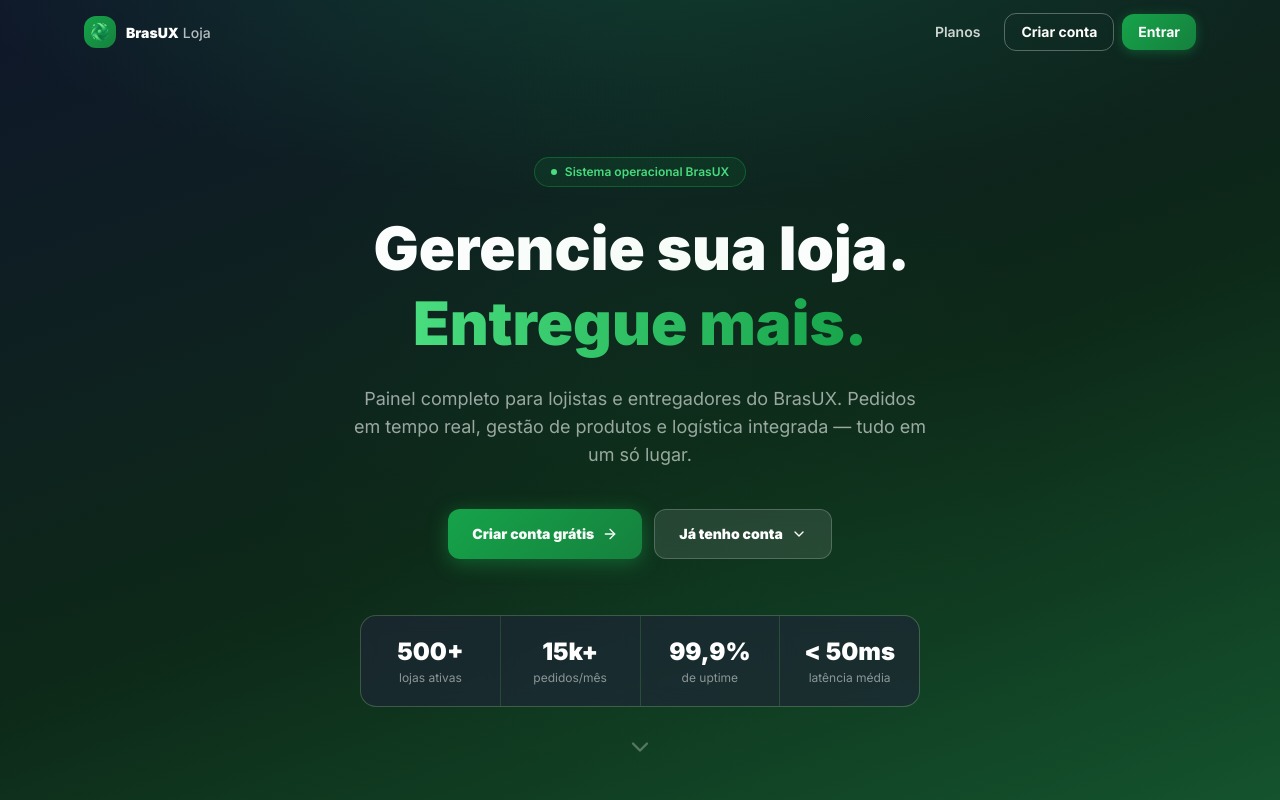
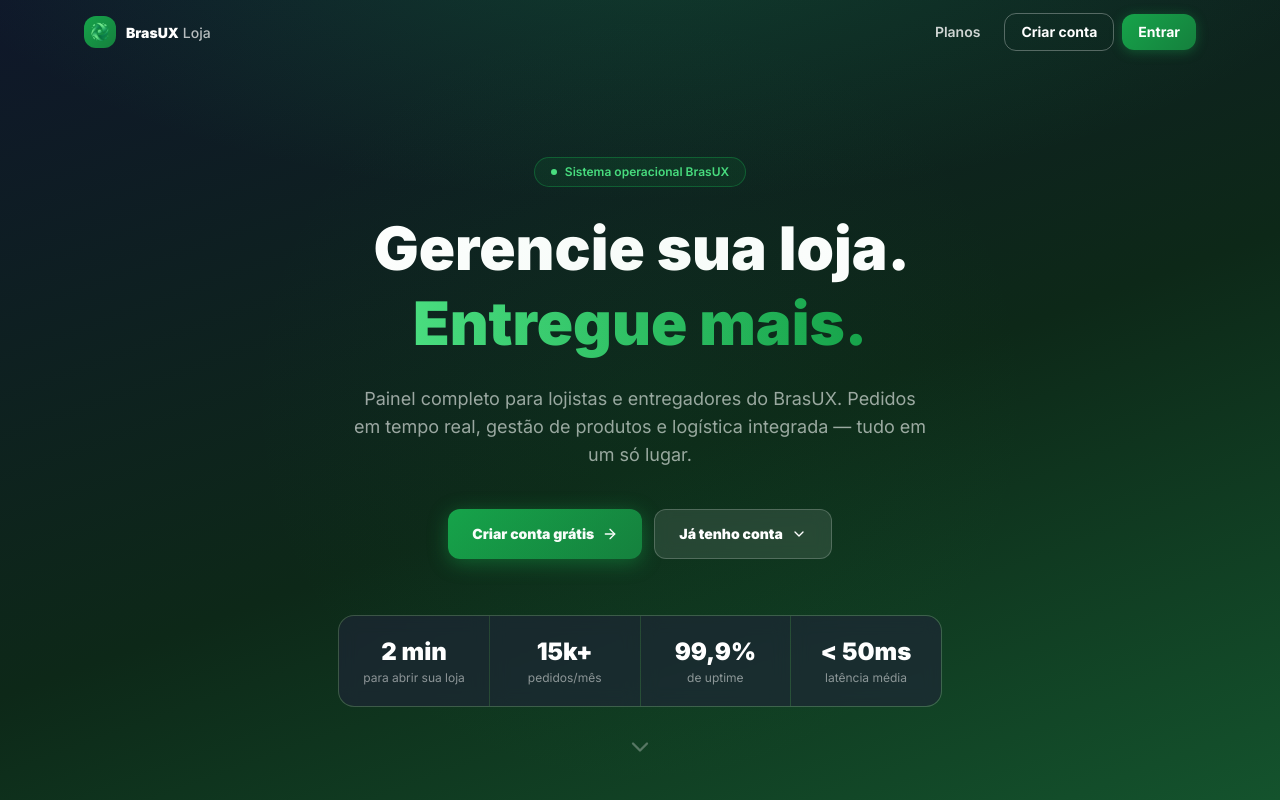
Before and after one commit to Neimerk/gizapp-vendedor, a React (Vite) app: page /login in a window 1280 px wide. Shown: the top 800 px of the page. Built offline with nearby package versions, Linux system fonts and the light colour scheme; no server answers.

Commit message:
fix: substitui stat de lojas ativas por tempo de abertura (2 min)
Co-Authored-By: Claude Sonnet 4.6 <noreply@anthropic.com>

```diff
--- a/src/pages/LoginPage.tsx
+++ b/src/pages/LoginPage.tsx
@@ -86,7 +86,7 @@ const PLANS_PREVIEW = [
 ];
 
 const STATS = [
-  { value: "500+", label: "lojas ativas" },
+  { value: "2 min", label: "para abrir sua loja" },
   { value: "15k+", label: "pedidos/mês" },
   { value: "99,9%", label: "de uptime" },
   { value: "< 50ms", label: "latência média" },
```
